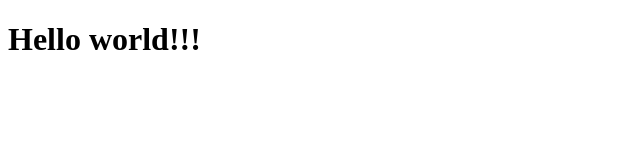
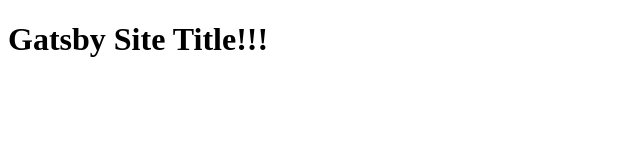
Before and after one commit to sarandevarjun/product-demo-2, a Gatsby site: page / in a window 1280 px wide. Shown: the whole page, without its empty margins (0-640 px from the left). Built offline with nearby package versions, Linux system fonts and the light colour scheme; Gatsby itself is replaced by a stand-in of ours.

Commit message:
Home page title text changes

```diff
--- a/src/pages/index.js
+++ b/src/pages/index.js
@@ -126,7 +126,7 @@
 const IndexPage = () => {
   return (
     <>
-      <h1>Hello world!!!</h1>
+      <h1>Gatsby Site Title!!!</h1>
     </>
   );
 };
```
